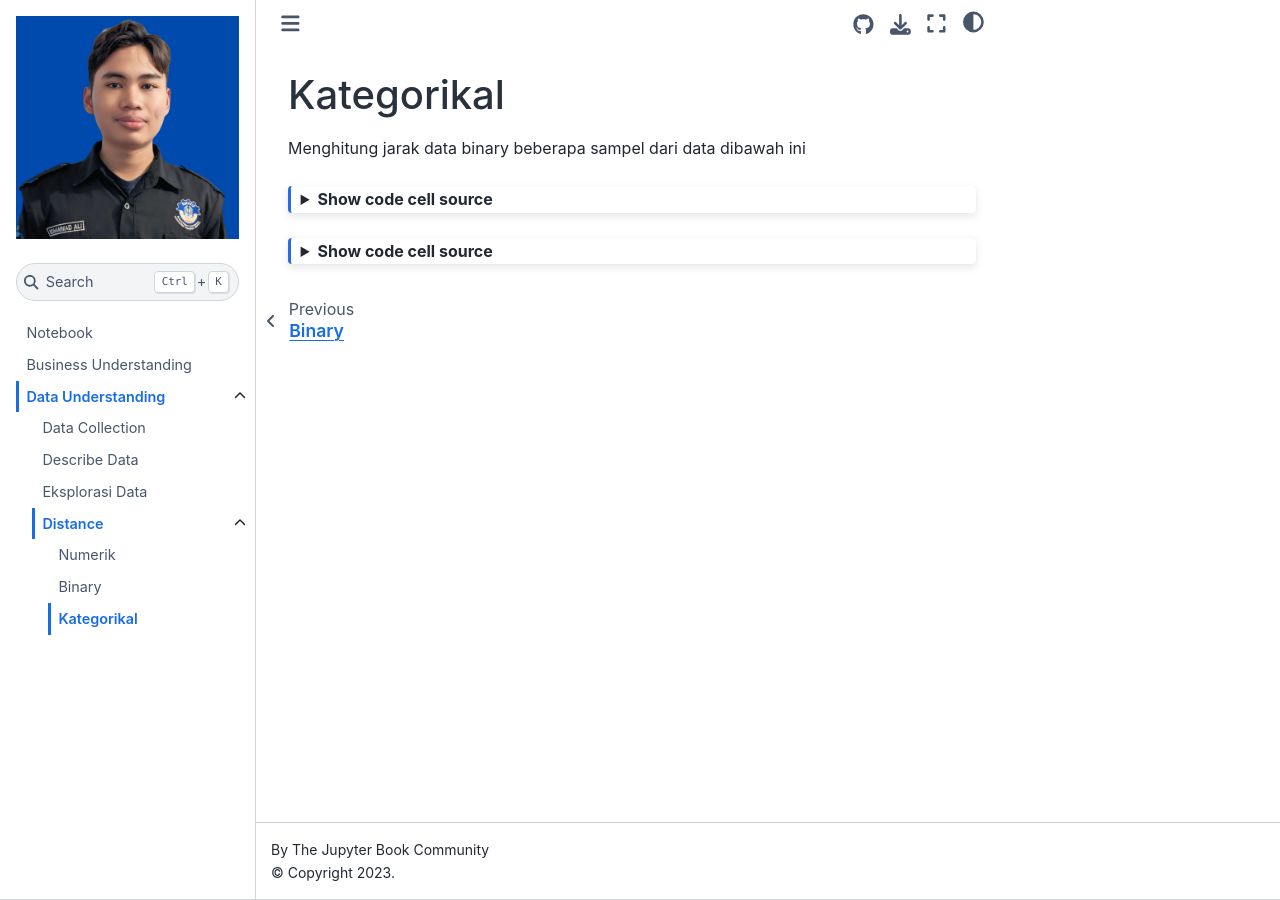
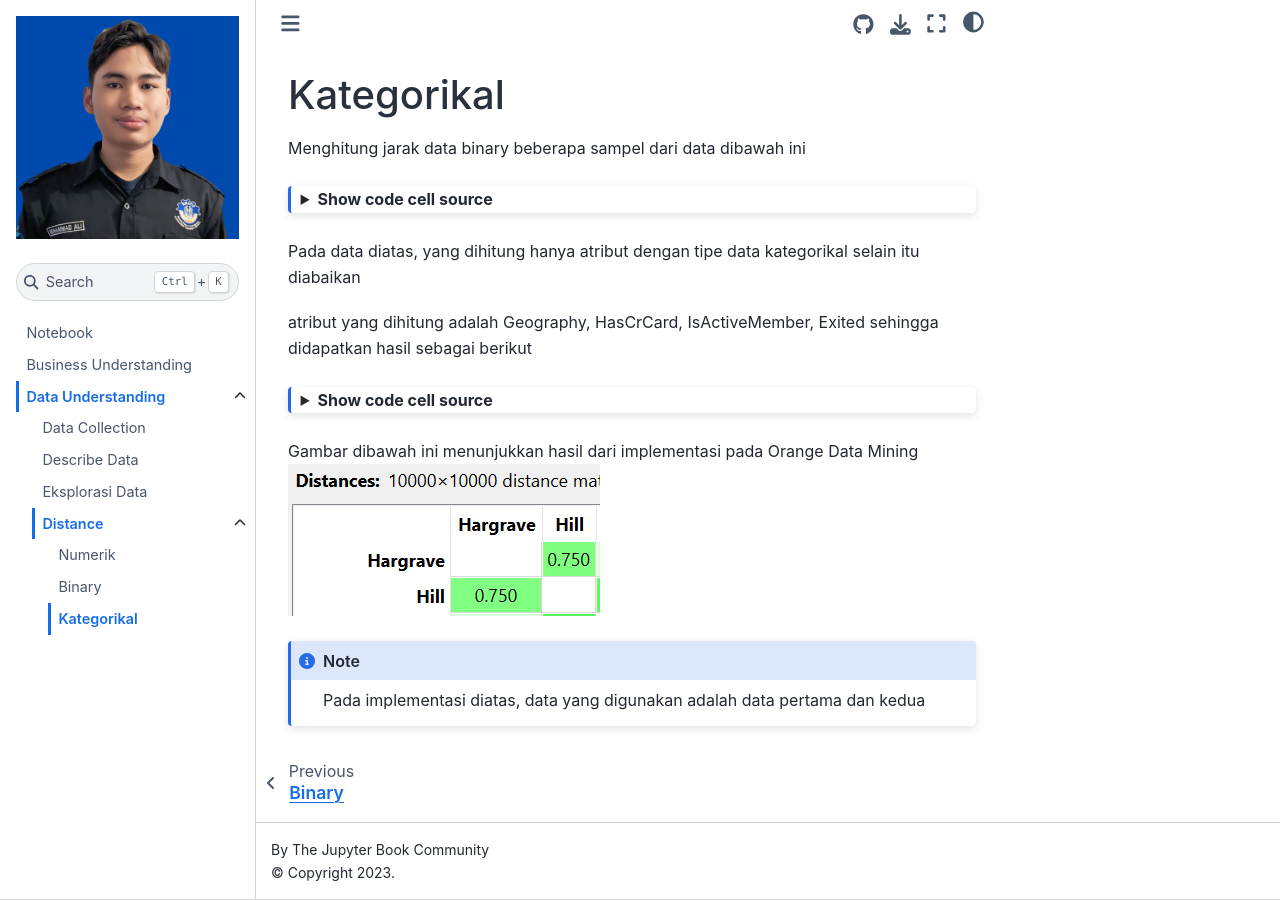
Before and after one commit to muhammadalimurtadho05/Pendata, a Jupyter Book: the page built from data-understanding/distance/kategorikal.md, in a window 1280 px wide. Built offline with Jupyter Book 1.0.4 settings and Sphinx 7.4.7 and the Sphinx Book theme 1.1.4, drawn with Linux system fonts in a browser that asks for light colours.

Commit message:
Update Distance

````diff
--- a/data-understanding/distance/kategorikal.md
+++ b/data-understanding/distance/kategorikal.md
@@ -21,14 +21,27 @@ df = pd.read_csv("../../data/Churn_Modelling.csv")
 df.head(5)
 ```
 
+Pada data diatas, yang dihitung hanya atribut  dengan tipe data kategorikal selain itu diabaikan
+
+atribut yang dihitung adalah Geography, HasCrCard, IsActiveMember, Exited sehingga didapatkan hasil sebagai berikut
 ```{code-cell}
 :tags: [hide-input]
-from scipy.spatial.distance import jaccard
-categorical_cols = ['Geography', 'Gender']
-df_cat = df[categorical_cols]
-p1 = df_cat.iloc[0]
-p2 = df_cat.iloc[1]
+
+cols = [
+    "Geography","HasCrCard","IsActiveMember","Exited"
+]
+
+p1 = df.loc[0, cols].values
+p2 = df.loc[1, cols].values
 
 distance = np.mean(p1 != p2)
-print("Categorical Distance:", distance)
+
+print(distance)
 ```
+
+Gambar dibawah ini menunjukkan hasil dari implementasi pada Orange Data Mining
+![Grafik Data](../../img/distance/hamming.png)
+
+```{note}
+Pada implementasi diatas, data yang digunakan adalah data pertama dan kedua
+```
````
Also changed, not shown: data-understanding/distance/binary.md (+4 -0 lines), data-understanding/distance/numerik.md (+41 -1 lines), img/distance/hamming.png (added).
